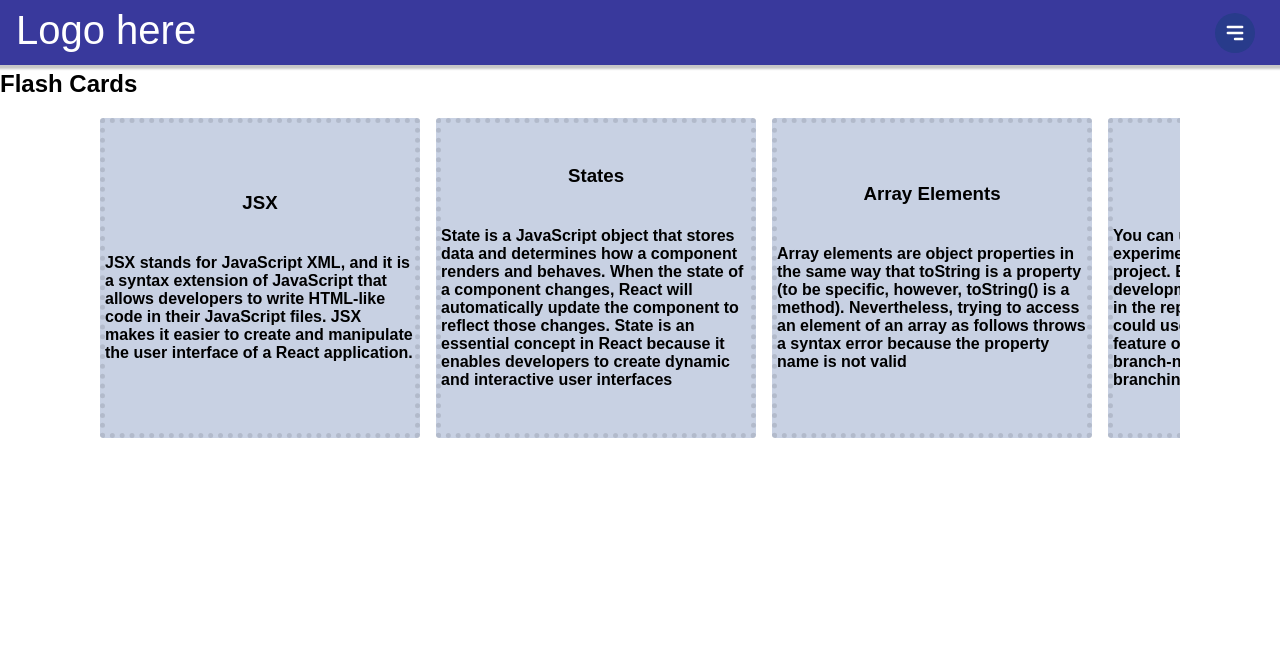
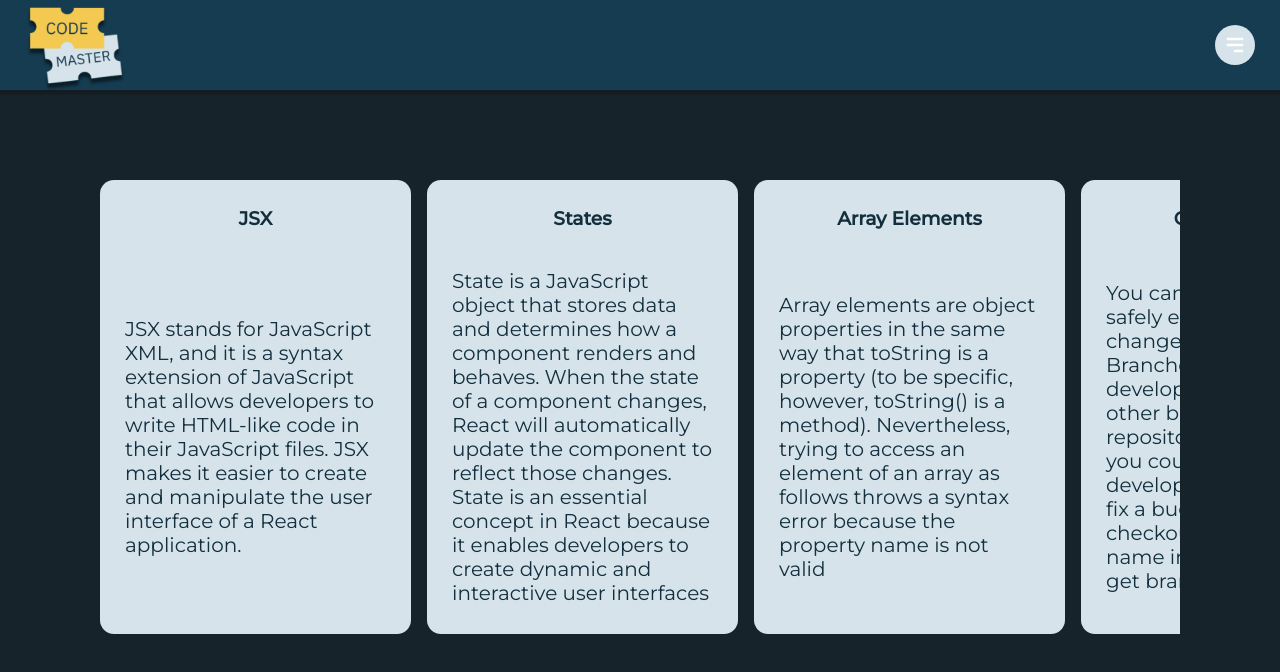
Before and after one commit to SchoolOfCode/bc14_w7_project-frontend-go-gitters, a React app in the folder app-project/: page /Learn in a window 1280 px wide. Built offline with nearby package versions, Linux system fonts and the light colour scheme.

Commit message:
flashcards styled

```diff
--- a/app-project/src/components/app/App.js
+++ b/app-project/src/components/app/App.js
@@ -3,7 +3,7 @@ import FlashCardPage from "../../Pages/FlashCardPage";
 import './App.css';
 import "../flashcards/index.css"
 import Navbar from "../nav/nav"
-import Quiz from "../quiz/Quiz";
+import Quiz from "../Quiz/Quiz";
 import QuizPage from "../../Pages/QuizPage";
 import Home from "../../Pages/Home";
 import { Route, Routes, BrowserRouter as Router } from "react-router-dom";
--- a/app-project/src/components/flashcards/index.css
+++ b/app-project/src/components/flashcards/index.css
@@ -1,20 +1,25 @@
+@import url("https://fonts.googleapis.com/css2?family=Montserrat:wght@300;400;500&display=swap");
 
 /* .carousel {
     display: flex;
     justify-content: center;
  } */
 
-
 /* .carousel {margin-left: auto;
         margin-right:auto;
         width: 60%;
     } */
 
+/* limit width so that content will need to scroll */
+body {
+  background-color: #16232a;
+  size: 100%;
+}
 
-    /* limit width so that content will need to scroll */
 .main {
   max-width: 70;
   padding-top: 50px;
+  margin-top: 130px;
 }
 
 /* SCROLL SNAPPING */
@@ -37,13 +42,12 @@ ul {
 
 .scroll-item {
   /* make it square */
-   width: 310px;
-   height: 310px;
-   background-color: rgb(200, 209, 227);
-   border: 5px dotted rgba(0,0,0, 0.1);
+  width: 311px;
+  height: 454px;
+  background-color: #d6e3ea;
 
   /* some basic styling */
-   border-radius: 0.2em;
+  border-radius: 14px;
 
   /* center contents */
   display: flex;
@@ -64,3 +68,26 @@ ul {
   grid-gap: 1em;
   align-items: center; /* vertically align children */
 }
+
+h4 {
+  width: 261px;
+  height: 324px;
+  left: 596px;
+  top: 456px;
+
+  font-family: "Montserrat";
+  font-style: normal;
+  font-weight: 400;
+  font-size: 20px;
+  line-height: 24px;
+  display: flex;
+  align-items: center;
+
+  color: #132f3e;
+}
+
+h3 {
+  font-family: "Montserrat";
+  font-weight: 800;
+  color: #132f3e;
+}
--- a/app-project/src/components/flashcards/index.js
+++ b/app-project/src/components/flashcards/index.js
@@ -1,36 +1,78 @@
-import React from 'react';
-import Carousel from 'react-material-ui-carousel'
-import { Paper } from '@mui/material'
-import "./index.css"
+import React from "react";
+import Carousel from "react-material-ui-carousel";
+import { Paper } from "@mui/material";
+import "./index.css";
 // import Carousel from 'react-elastic-carousel'
 // import Item from "./item"
 
+// export default function CardCarousel() {
 
- // export default function CardCarousel() {
-
- /* return <Carousel itemsToShow={3}>
+/* return <Carousel itemsToShow={3}>
   <Item text="test"/>
   <Item text="test 2"/>
 </Carousel>} */
 
-
-
-
-
-export default function CardCarousel(props)
-
-{
-
-
-  return <div className = "main"><h2>Flash Cards</h2>
-  <ul className="scroll-container" data-layoutmethod="grid">
-    <li className="scroll-item"><h3>JSX</h3><h4>JSX stands for JavaScript XML, and it is a syntax extension of JavaScript that allows developers to write HTML-like code in their JavaScript files. JSX makes it easier to create and manipulate the user interface of a React application.</h4></li>
-    <li className="scroll-item"><h3>States</h3><h4>State is a JavaScript object that stores data and determines how a component renders and behaves. When the state of a component changes, React will automatically update the component to reflect those changes. State is an essential concept in React because it enables developers to create dynamic and interactive user interfaces</h4></li>
-    <li className="scroll-item"><h3>Array Elements</h3><h4>Array elements are object properties in the same way that toString is a property (to be specific, however, toString() is a method). Nevertheless, trying to access an element of an array as follows throws a syntax error because the property name is not valid</h4></li>
-    <li className="scroll-item"><h3>GIT Branches</h3><h4>You can use branches to safely experiment with changes to your project. Branches isolate your development work from other branches in the repository. For example, you could use a branch to develop a new feature or fix a bug. Use git checkout -b branch-name in the terminal to get branching!</h4></li>
-    <li className="scroll-item"><h3>Splitting a number</h3><h4>To split a number into an array in JavaScript, call the Array.from() method, passing the number converted to a string as the first argument, and the Number constructor as the second, i.e. Array.from(String(num), Number)</h4></li>
-    <li className="scroll-item"><h3>Changing cases</h3><h4>You can type stringName.toLowerCase() or stringName.toUpperCase() to change the case of a string</h4></li>
-  </ul> </div>
+export default function CardCarousel(props) {
+  return (
+    <div className="main">
+      <ul className="scroll-container" data-layoutmethod="grid">
+        <li className="scroll-item">
+          <h3>JSX</h3>
+          <h4>
+            JSX stands for JavaScript XML, and it is a syntax extension of
+            JavaScript that allows developers to write HTML-like code in their
+            JavaScript files. JSX makes it easier to create and manipulate the
+            user interface of a React application.
+          </h4>
+        </li>
+        <li className="scroll-item">
+          <h3>States</h3>
+          <h4>
+            State is a JavaScript object that stores data and determines how a
+            component renders and behaves. When the state of a component
+            changes, React will automatically update the component to reflect
+            those changes. State is an essential concept in React because it
+            enables developers to create dynamic and interactive user interfaces
+          </h4>
+        </li>
+        <li className="scroll-item">
+          <h3>Array Elements</h3>
+          <h4>
+            Array elements are object properties in the same way that toString
+            is a property (to be specific, however, toString() is a method).
+            Nevertheless, trying to access an element of an array as follows
+            throws a syntax error because the property name is not valid
+          </h4>
+        </li>
+        <li className="scroll-item">
+          <h3>GIT Branches</h3>
+          <h4>
+            You can use branches to safely experiment with changes to your
+            project. Branches isolate your development work from other branches
+            in the repository. For example, you could use a branch to develop a
+            new feature or fix a bug. Use git checkout -b branch-name in the
+            terminal to get branching!
+          </h4>
+        </li>
+        <li className="scroll-item">
+          <h3>Splitting a number</h3>
+          <h4>
+            To split a number into an array in JavaScript, call the Array.from()
+            method, passing the number converted to a string as the first
+            argument, and the Number constructor as the second, i.e.
+            Array.from(String(num), Number)
+          </h4>
+        </li>
+        <li className="scroll-item">
+          <h3>Changing cases</h3>
+          <h4>
+            You can type stringName.toLowerCase() or stringName.toUpperCase() to
+            change the case of a string
+          </h4>
+        </li>
+      </ul>{" "}
+    </div>
+  );
 }
 
 /*
--- a/app-project/src/components/nav/nav.css
+++ b/app-project/src/components/nav/nav.css
@@ -1,4 +1,3 @@
-
 .navigation {
   height: 60px;
   width: 100%;
@@ -7,9 +6,9 @@
   top: 0;
   font-family: Arial, Helvetica, sans-serif;
   position: fixed;
-    padding-bottom: 5px;
+  padding-bottom: 30px;
   margin-bottom: 40px;
-    background-color: rgb(57, 57, 156);
+  background-color: #153c51;
   color: white;
   box-shadow: 0 2px 2px 2px rgba(9, 9, 9, 0.23);
 }
@@ -18,7 +17,7 @@
   text-decoration: none;
   color: white;
   font-family: Arial, Helvetica, sans-serif;
-    text-decoration-style:"" ;
+  text-decoration-style: "";
   font-size: 2.5rem;
   margin-left: 1rem;
 }
@@ -34,13 +33,13 @@
 .navigation-menu li {
   list-style-type: none;
   margin: 0 1rem;
-    color: white
+  color: white;
 }
 .navigation-menu li a {
   text-decoration: none;
   display: block;
   width: 100%;
-    color: white
+  color: white;
 }
 
 .hamburger {
@@ -49,8 +48,8 @@
   width: 40px;
   padding: 0.5rem;
   border-radius: 50%;
-    color: white;
-    background-color: #283b8b;
+  color: black;
+  background-color: #d6e3ea;
   cursor: pointer;
   transition: background-color 0.2s ease-in-out;
   position: absolute;
@@ -115,3 +114,10 @@
     display: block;
   }
 }
+
+.logo {
+  height: 100px;
+  width: 100px;
+  margin-top: 40px;
+  padding-left: 10px;
+}
--- a/app-project/src/components/nav/nav.js
+++ b/app-project/src/components/nav/nav.js
@@ -1,19 +1,22 @@
-import React from "react"
-import "./nav.css"
-import {useState} from "react"
+import React from "react";
+import "./nav.css";
+import { useState } from "react";
+import logo from "./logo.png";
 
 function Navbar() {
-      const [isNavExpanded, setIsNavExpanded] = useState(false)
+  const [isNavExpanded, setIsNavExpanded] = useState(false);
 
   return (
     <nav className="navigation">
       <a href="/" className="brand-name">
-          Logo here
+        <img className="logo" src={logo} alt="website logo" />
       </a>
-        <button className="hamburger"
+      <button
+        className="hamburger"
         onClick={() => {
           setIsNavExpanded(!isNavExpanded);
-        }}>
+        }}
+      >
         <svg
           xmlns="http://www.w3.org/2000/svg"
           className="h-5 w-5"
@@ -27,8 +30,11 @@ function Navbar() {
           />
         </svg>
       </button>
-        <div className={
-          isNavExpanded ? "navigation-menu expanded" : "navigation-menu"}>
+      <div
+        className={
+          isNavExpanded ? "navigation-menu expanded" : "navigation-menu"
+        }
+      >
         <ul>
           <li>
             <a href="/home">Home</a>
@@ -45,4 +51,4 @@ function Navbar() {
   );
 }
 
-export default Navbar
+export default Navbar;
```
Also changed, not shown: app-project/src/components/nav/logo.png (added). Lines whose indentation alone changed are shown as unchanged.
